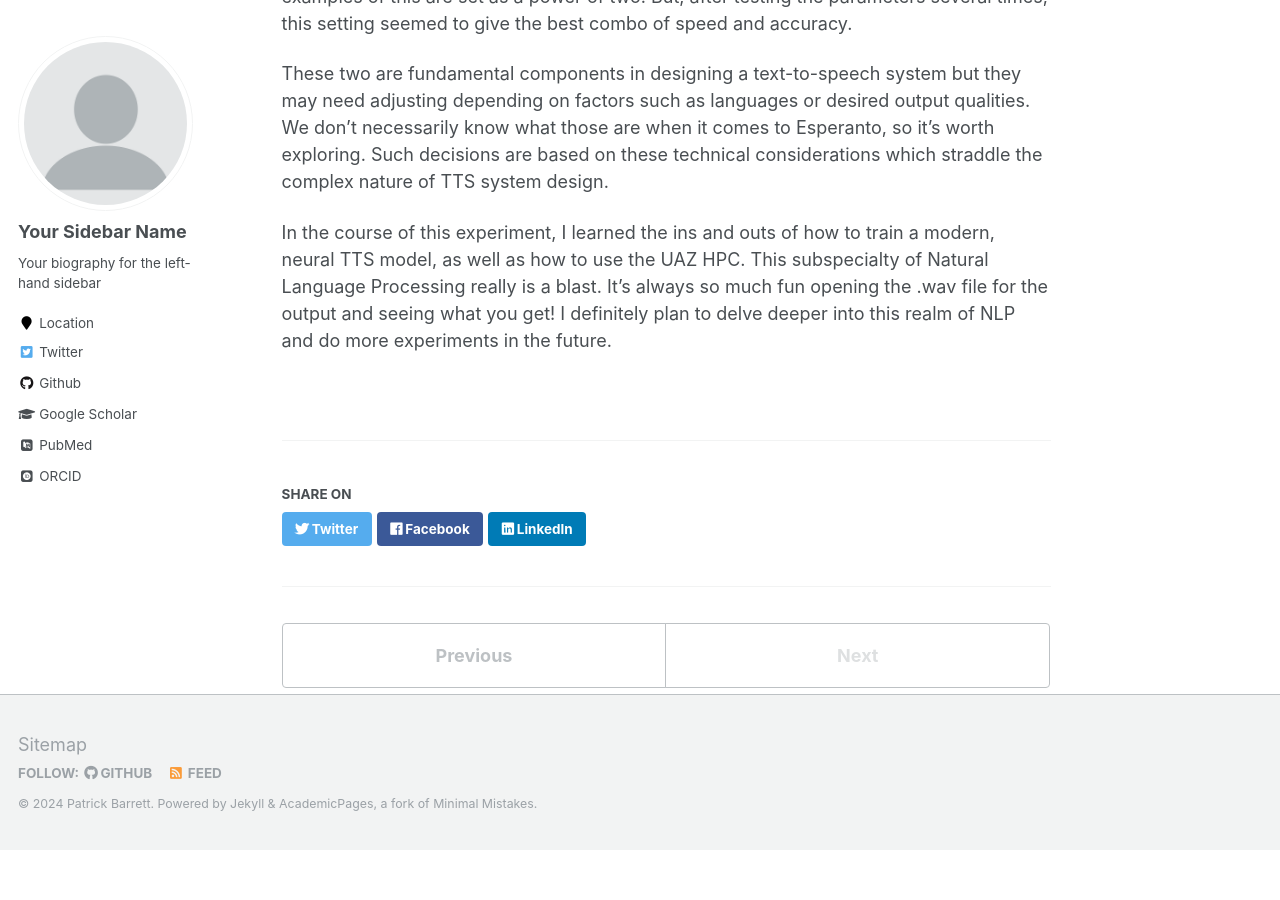
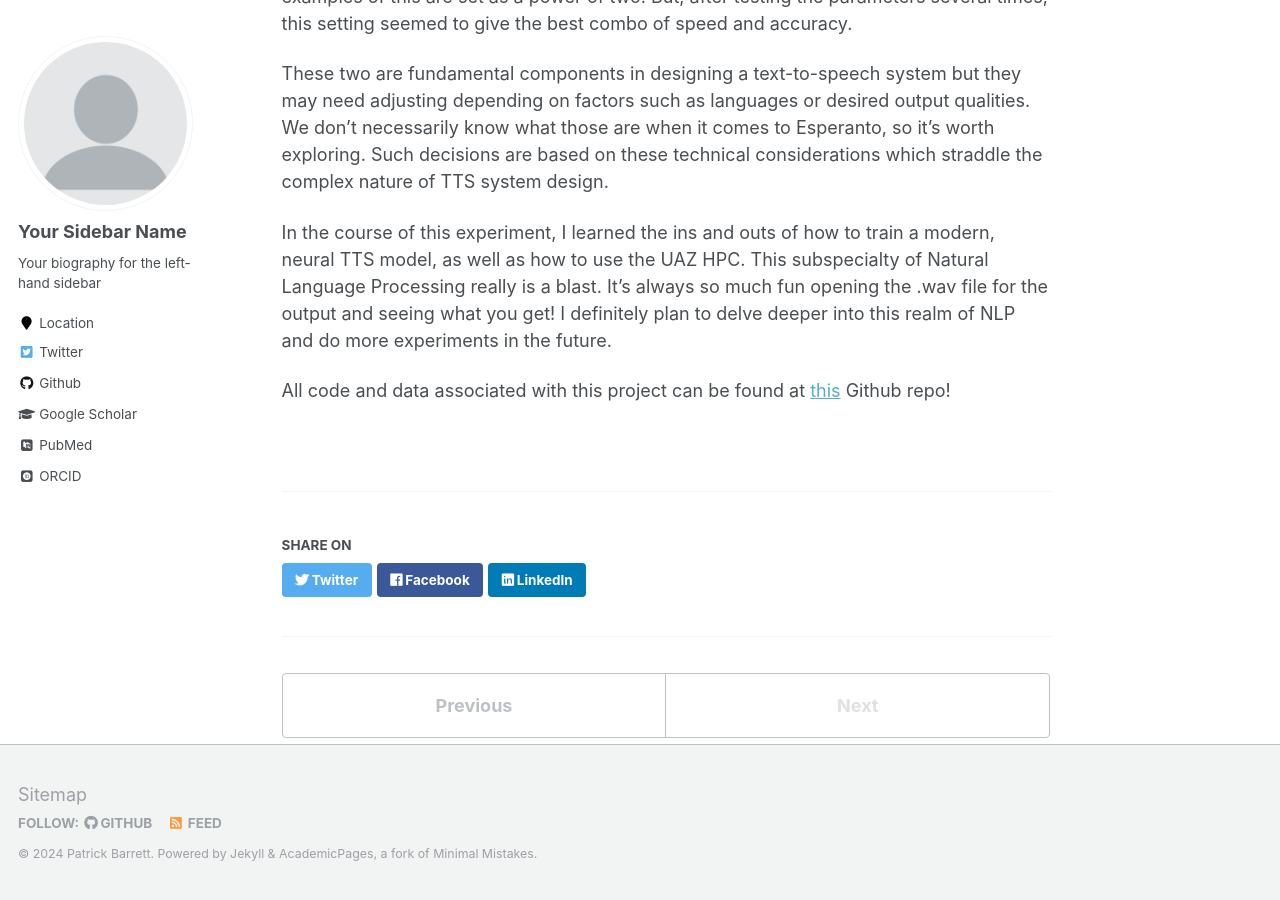
Before and after one commit to pbarrett520/pbarrett520.github.io, a Jekyll site: the page built from _portfolio/portfolio-2.md, in a window 1280 px wide and 900 px high, scrolled down 4733 px. Built offline with Jekyll 4.4.1, drawn with Linux system fonts in a browser that asks for light colours; some web fonts are replaced; before the commit the page ends 5583 px from its top, so only the background shows below that.

Commit message:
made edits to TTS project

```diff
--- a/_portfolio/portfolio-2.md
+++ b/_portfolio/portfolio-2.md
@@ -187,3 +187,5 @@ Similarly, num_mels, which is the number of number of Mel spectrogram dimensions
 These two are fundamental components in designing a text-to-speech system but they may need adjusting depending on factors such as languages or desired output qualities. We don't necessarily know what those are when it comes to Esperanto, so it's worth exploring. Such decisions are based on these technical considerations which straddle the complex nature of TTS system design.
 
 In the course of this experiment, I learned the ins and outs of how to train a modern, neural TTS model, as well as how to use the UAZ HPC. This subspecialty of Natural Language Processing really is a blast. It’s always so much fun opening the .wav file for the output and seeing what you get! I definitely plan to delve deeper into this realm of NLP and do more experiments in the future.
+
+All code and data associated with this project can be found at [this](https://github.com/pbarrett520/VITS_esperanto) Github repo!
```
